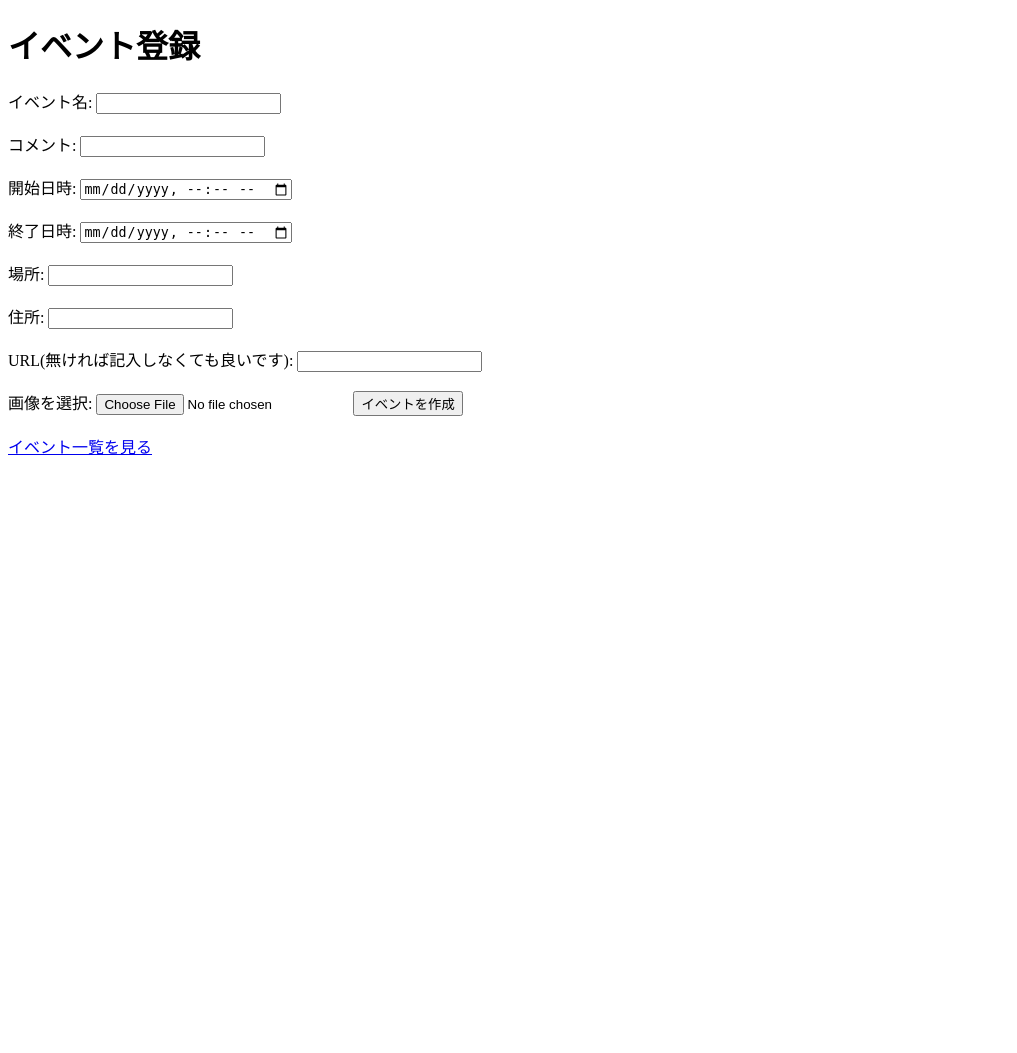
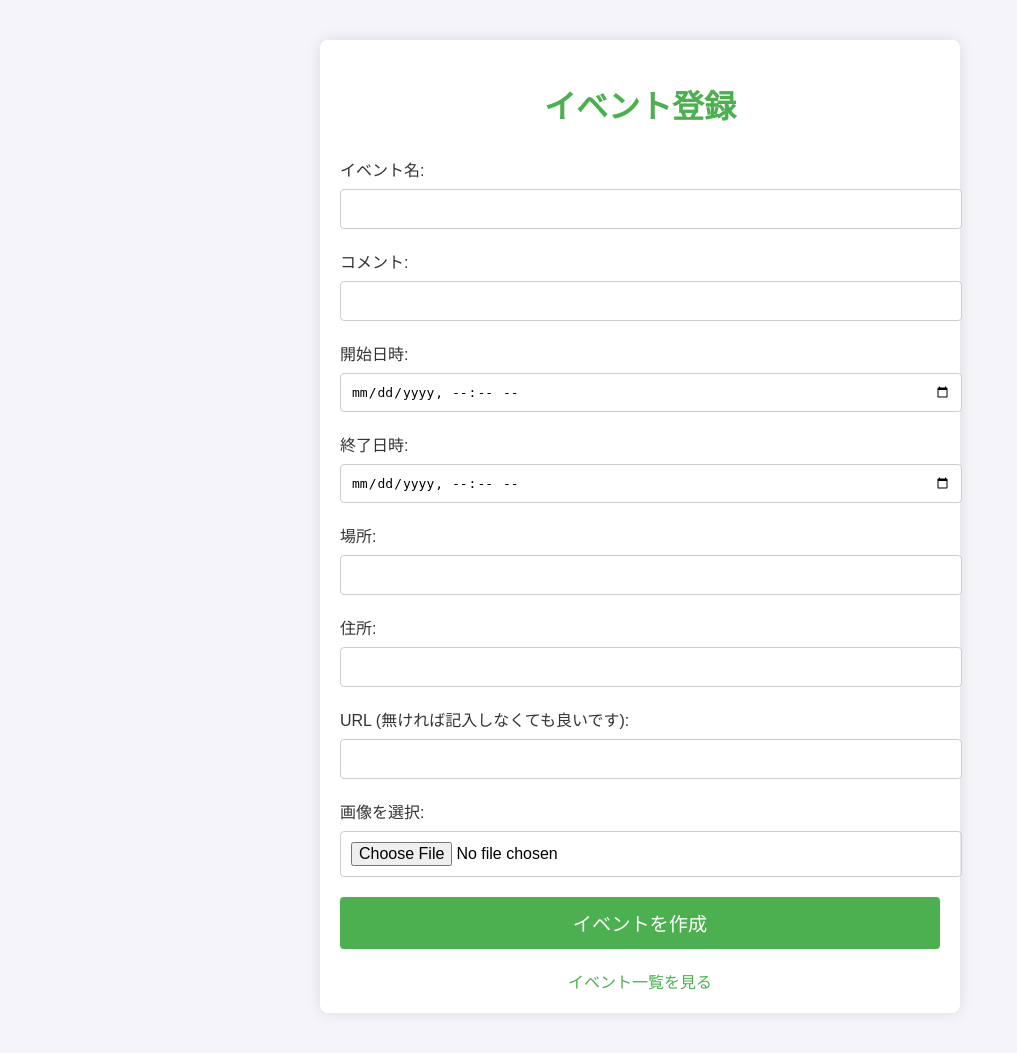
Before and after one commit to naonaosun/evernt_app, a Flask app: page /events in a window 1280 px wide. Shown: the whole page, without its empty margins (0-1017 px from the left). Before the commit the page ends 455 px from the top, so only its background shows below. Run offline with Flask 3, Linux system fonts and the light colour scheme; a user stored in the database is signed in.

Commit message:
createデザイン整えた

```diff
--- a/templates/create_events.html
+++ b/templates/create_events.html
@@ -1,35 +1,116 @@
 <!DOCTYPE html>
 <html lang="ja">
+
 <head>
     <meta charset="UTF-8">
     <meta name="viewport" content="width=device-width, initial-scale=1.0">
     <title>イベント登録</title>
+    <style>
+        body {
+            font-family: 'Arial', sans-serif;
+            background-color: #f4f4f9;
+            margin: 0;
+            padding: 0;
+        }
+
+        .container {
+            width: 80%;
+            max-width: 600px;
+            margin: 40px auto;
+            padding: 20px;
+            background-color: #fff;
+            box-shadow: 0 0 15px rgba(0, 0, 0, 0.1);
+            border-radius: 8px;
+        }
+
+        h1 {
+            text-align: center;
+            font-size: 2em;
+            color: #4CAF50;
+            margin-bottom: 30px;
+        }
+
+        label {
+            font-size: 1em;
+            color: #333;
+            display: block;
+            margin-bottom: 8px;
+        }
+
+        input[type="text"],
+        input[type="datetime-local"],
+        input[type="url"],
+        input[type="file"] {
+            width: 100%;
+            padding: 10px;
+            margin-bottom: 20px;
+            border: 1px solid #ccc;
+            border-radius: 4px;
+            font-size: 1em;
+        }
+
+        input[type="submit"] {
+            width: 100%;
+            padding: 12px;
+            background-color: #4CAF50;
+            border: none;
+            color: white;
+            font-size: 1.2em;
+            cursor: pointer;
+            border-radius: 4px;
+            transition: background-color 0.3s;
+        }
+
+        input[type="submit"]:hover {
+            background-color: #45a049;
+        }
+
+        a {
+            text-align: center;
+            display: block;
+            margin-top: 20px;
+            font-size: 1em;
+            color: #4CAF50;
+            text-decoration: none;
+        }
+
+        a:hover {
+            text-decoration: underline;
+        }
+
+        @media (max-width: 600px) {
+            .container {
+                width: 90%;
+            }
+        }
+    </style>
 </head>
+
 <body>
+    <div class="container">
         <h1>イベント登録</h1>
         <!-- フォームの作成 -->
         <form method="POST" action="{{ url_for('create_events') }}" enctype="multipart/form-data">
             <label for="name">イベント名:</label>
-        <input type="text" id="name" name="name" required><br><br>
+            <input type="text" id="name" name="name" required>
 
             <label for="content">コメント:</label>
-        <input type="text" id="content" name="content" required><br><br>
+            <input type="text" id="content" name="content" required>
 
             <label for="start_date">開始日時:</label>
-        <input type="datetime-local" id="start_date" name="start_date" required><br><br>
+            <input type="datetime-local" id="start_date" name="start_date" required>
 
             <label for="end_date">終了日時:</label>
-        <input type="datetime-local" id="end_date" name="end_date" required><br><br>
+            <input type="datetime-local" id="end_date" name="end_date" required>
 
             <label for="place">場所:</label>
-        <input type="text" id="place" name="place" required><br><br>
+            <input type="text" id="place" name="place" required>
 
             <label for="address">住所:</label>
-        <input type="text" id="address" name="address" required><br><br>
+            <input type="text" id="address" name="address" required>
 
-        <!-- URL入力フィールドを追加 -->
-        <label for="url">URL(無ければ記入しなくても良いです):</label>
-        <input type="url" id="url" name="url"><br><br>
+            <label for="url">URL (無ければ記入しなくても良いです):</label>
+            <input type="url" id="url" name="url">
 
             <!-- 画像アップロード用のフォーム -->
             <label for="image">画像を選択:</label>
@@ -37,7 +118,8 @@
 
             <input type="submit" value="イベントを作成">
         </form>
-    <br>
         <a href="{{ url_for('index') }}">イベント一覧を見る</a>
+    </div>
 </body>
+
 </html>
```
Lines whose indentation alone changed are shown as unchanged.
